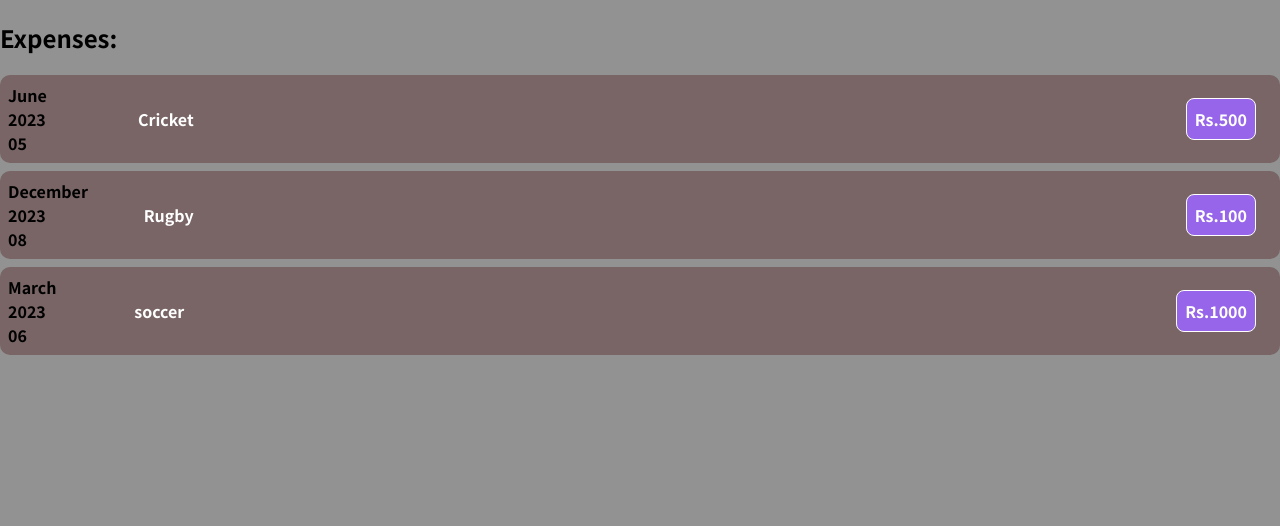
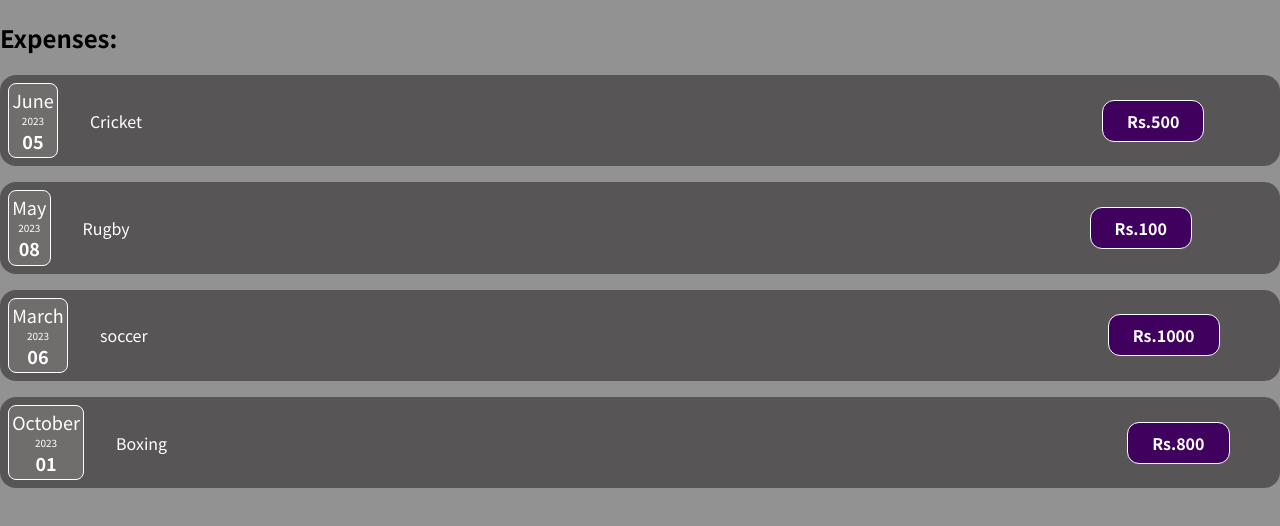
Before and after one commit to jcsgirish/React-ExpenseTracker, a JavaScript app: page / in a window 1280 px wide. Shown: the top 526 px of the page. Built offline with nearby package versions, Linux system fonts and the light colour scheme.

Commit message:
React Basics

```diff
--- a/src/App.js
+++ b/src/App.js
@@ -1,6 +1,6 @@
 import ExpenseItem from "./component/ExpenseItem";
 
-function App() {
+const App=()=> {
   const expenses = [
     {
       id: 'e1',
@@ -12,7 +12,7 @@ function App() {
       id: 'e2',
       title:'Rugby',
       amount: 100,
-      date: new Date(2023, 11, 8),
+      date: new Date(2023, 4, 8),
 
     },
     {
@@ -21,24 +21,31 @@ function App() {
       amount: 1000,
       date: new Date(2023, 2, 6),
 
+    },
+    {
+      id: 'e4',
+      title: 'Boxing',
+      amount: 800,
+      date: new Date(2023, 9, 1),
+
     }
+
   ];
 
   const expenseItems = [];
-
   for (let i = 0; i < expenses.length; i++) {
     const expense = expenses[i];
-
     expenseItems.push(
       <ExpenseItem
         key={expense.id}
-        date={expense.date}
+        title={expense.title}
         amount={expense.amount}
-        title={expense.title}></ExpenseItem>
+        date={expense.date}></ExpenseItem>
 
 
     );
   }
+
 
   return (
     <div>
@@ -48,4 +55,5 @@ function App() {
   );
 }
 
+
 export default App;
--- /dev/null
+++ b/src/component/ExpenseDate.css
@@ -0,0 +1,27 @@
+.ExpenseDate{
+    padding: 0.2rem;
+    background-color: rgb(112, 109, 109);
+    border-radius: 0.5rem;
+    border: 1px solid white;
+    justify-content: center;
+
+
+}
+.ExpenseMonth{
+    color: white;
+    font-size: large;
+
+}
+.ExpenseYear{
+    color: white;
+    font-size: 10px;
+    text-align: center;
+
+}
+.ExpenseDay{
+    color: white;
+    font-weight: bold;
+    text-align: center;
+    font-size:large;
+
+}
--- a/src/component/ExpenseDate.js
+++ b/src/component/ExpenseDate.js
@@ -1,14 +1,18 @@
-function ExpenseDate(props){
+
+import "./ExpenseDate.css"
+
+
+const ExpenseDate=(props)=>{
     const Month=props.date.toLocaleString('en-US',{ month:'long'});
     const Year=props.date.getFullYear();
     const Day=props.date.toLocaleString('en-US',{ day:'2-digit'});
 
 return (
 
-          <div>
-         <div>{Month}</div>
-          <div>{Year}</div>
-          <div>{Day}</div>
+          <div className="ExpenseDate">
+         <div className="ExpenseMonth">{Month}</div>
+          <div className="ExpenseYear">{Year}</div>
+          <div className="ExpenseDay">{Day}</div>
           </div>
 
 );
--- a/src/component/ExpenseDetails.js
+++ b/src/component/ExpenseDetails.js
@@ -1,15 +1,10 @@
-function ExpenseDetails(props){
 
+const ExpenseDetails=(props)=>{
     return(
-<div>
-
-<div className="Expense-Title"> {props.title}</div>
-<div className="Expense-Amount">Rs.{props.amount}</div>
-</div>
-
-
-
+        <div>
+        <div className="Expense-Title">{props.title}</div>
+        <div className="Expense-Amount">Rs.{props.amount}</div>
+        </div>
     )
 };
-
-export default ExpenseDetails;
+export default ExpenseDetails
--- a/src/component/ExpenseItem.css
+++ b/src/component/ExpenseItem.css
@@ -1,50 +1,55 @@
 .expense-item {
   display: flex;
+  justify-content: space-between;
   align-items: center;
-  justify-content: space-between;
-  background-color: #796565;
-  border-radius: 10px;
-  color: rgb(0, 0, 0);
-  font-weight: bold;
-  padding:1px;
-  margin-bottom: 8px;
+  padding: 0.5rem;
+  margin: 1rem 0;
+  background-color: #575555;
+  border-radius: 1rem;
+
 }
-
 .Expense-Title {
-  font-size: 1rem;
+  display: flex;
+  flex-direction: column;
+  flex-flow: column-reverse;
+  flex: 1;
   color: white;
-  margin-left: 1.5rem;
-  display: inline-block
+  display: inline-block;
+  margin-left: 2rem;
 }
 
 .Expense-Amount {
-  display: flex;
   font-size: 1rem;
-  background-color: #9765e9;
-  border-radius: 8px;
+  font-weight: bold;
   color: white;
+  background-color: #40005d;
   border: 1px solid white;
   padding: 0.5rem;
-  margin-left: 62rem;
+  border-radius: 12px;
   display: inline-block;
-  margin-right: 1rem;
+  margin-left: 60rem;
 }
-
-@media (min-width: 500px) {
+.expense-item h2 {
+  font-size: 1rem;
+  flex: 1;
+  margin: 0 1rem;
+  color: white;
+}
+@media (min-width: 100px) {
   .expense-item {
     flex-direction: row;
     align-items: center;
-    justify-content: space-between;
-    padding: 0.5rem;
+    justify-content: flex-start;
+  flex: 1;
   }
 
   .Expense-Title {
     font-size: 1rem;
-    margin-left: 0;
-    flex: 1;
+
   }
 
   .Expense-Amount {
     font-size: 1rem;
+    padding: 0.5rem 1.5rem;
   }
 }
--- a/src/component/ExpenseItem.js
+++ b/src/component/ExpenseItem.js
@@ -1,16 +1,19 @@
 import ExpenseDate from "./ExpenseDate";
+import ExpenseDetails from "./ExpenseDetails";
 import "./ExpenseItem.css";
-import ExpenseDetails from "./ExpenseDetails"
 
-function ExpenseItem(props){
+
+
+
+const ExpenseItem=(props)=>{
 return(
 
-<div
- className='expense-item'>
+<div className="expense-item">
 <ExpenseDate date ={props.date} />
-<ExpenseDetails title={props.title} amount={props.amount}/>
 
+<div><ExpenseDetails title = {props.title} amount={props.amount} /></div>
 </div>
+
 
 
 
```
